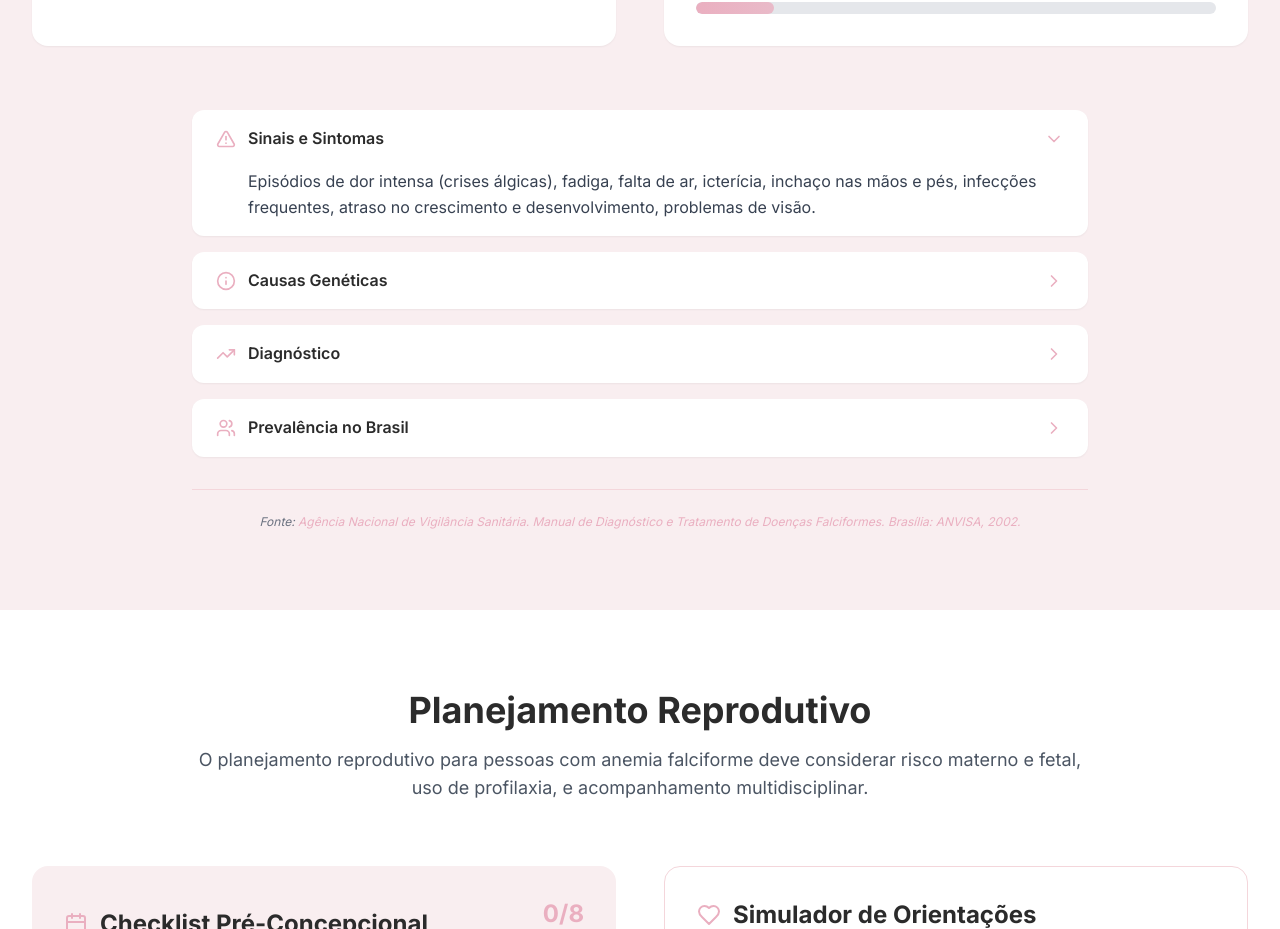
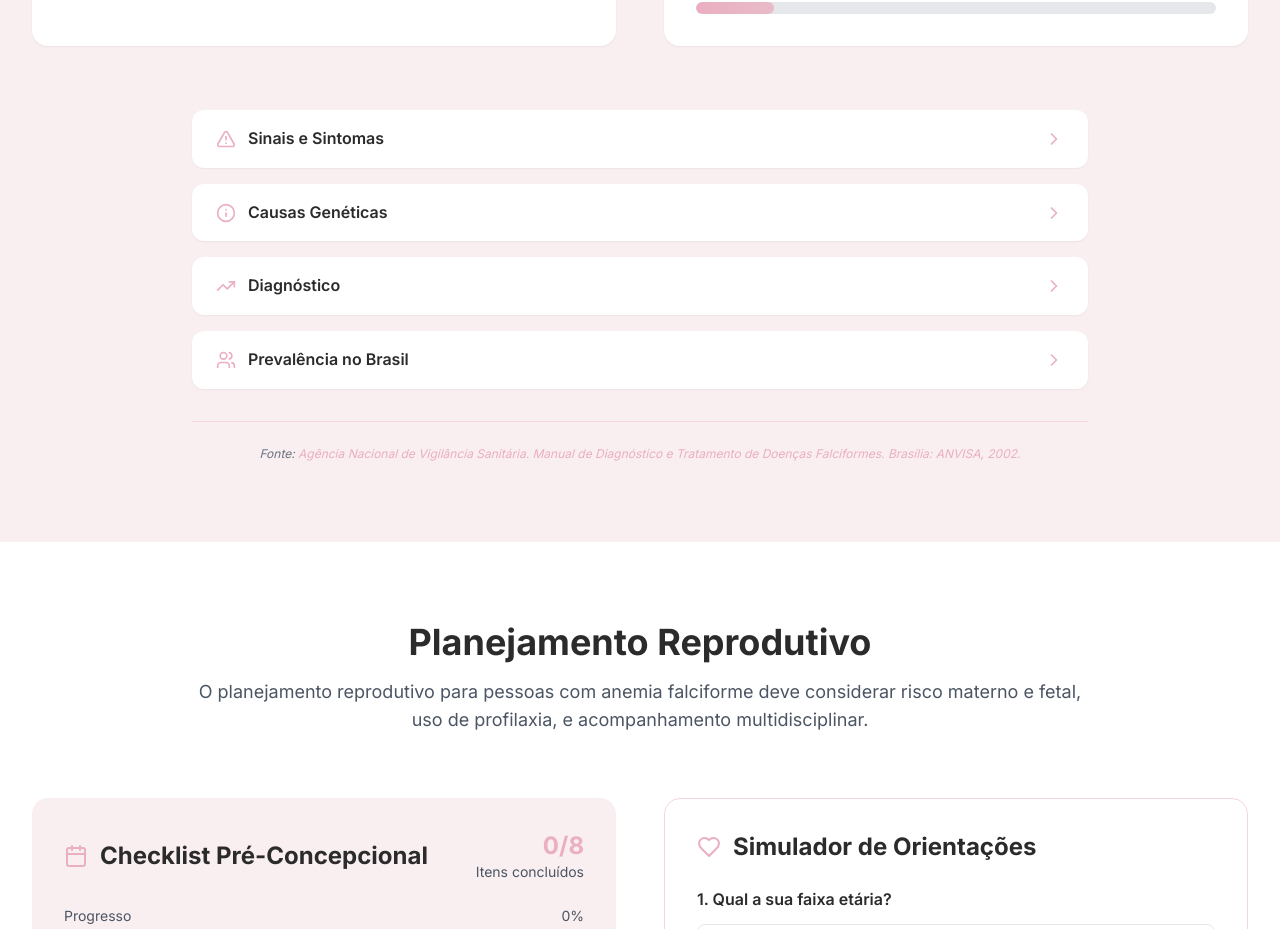
Before and after one commit to iagorlrnc/modeloVI, a React (Vite) app: page / in a window 1280 px wide. Shown: the part 2116-3045 px from the top of the page. Built offline with nearby package versions, Linux system fonts and the light colour scheme.

Commit message:
testRemoveSinaisLine11

```diff
--- a/src/components/SickleCellSection.tsx
+++ b/src/components/SickleCellSection.tsx
@@ -9,7 +9,7 @@
 }
 
 const SickleCellSection: React.FC = () => {
-  const [openAccordion, setOpenAccordion] = useState<string | null>('sinais');
+  const [openAccordion, setOpenAccordion] = useState<string | null>(null);
   const [hoveredStat, setHoveredStat] = useState<string | null>(null);
 
   const accordionData: AccordionItem[] = [
```
